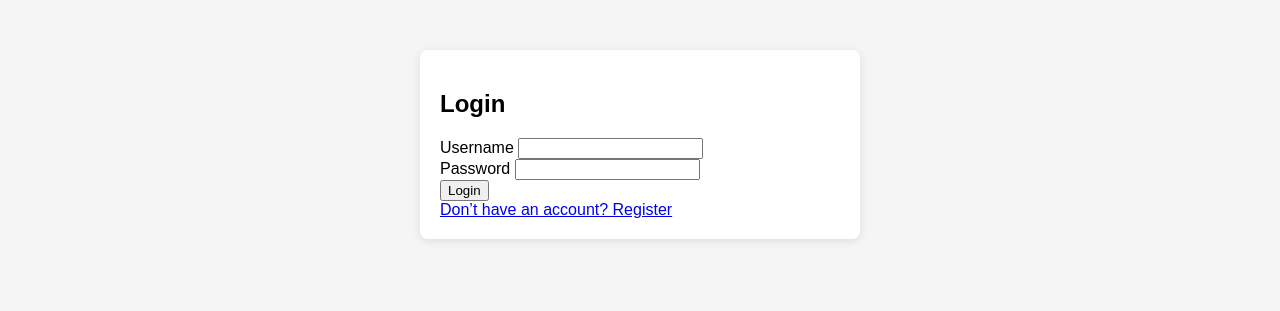
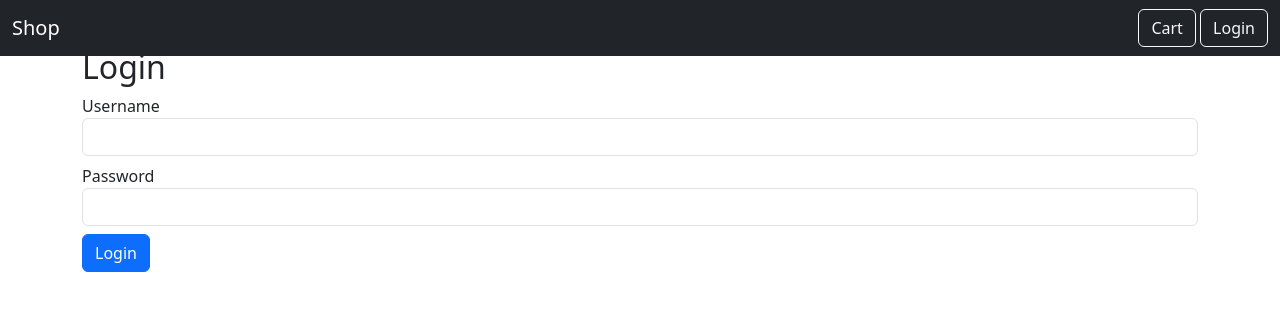
Before and after one commit to yogeshpenumur/AWS-CI-CD, a Flask app: page /login in a window 1280 px wide. Shown: the top 311 px of the page. Run offline with Flask 3, Linux system fonts and the light colour scheme; data comes from the database, SQL or seed files in the repository.

Commit message:
new application_v2

```diff
--- a/app.py
+++ b/app.py
@@ -1,33 +1,50 @@
-from flask import Flask, render_template, redirect, url_for, session, request, flash
-from models import db, User
-from forms import RegisterForm, LoginForm
-from werkzeug.security import generate_password_hash, check_password_hash
+from flask import Flask, render_template, redirect, url_for, request, session
+from models import db, Product, User, create_admin
+from forms import LoginForm
+from werkzeug.security import check_password_hash
 
 app = Flask(__name__)
-app.secret_key = 'your-secret-key'
-app.config['SQLALCHEMY_DATABASE_URI'] = 'sqlite:///users.db'
-app.config['SQLALCHEMY_TRACK_MODIFICATIONS'] = False
-
+app.secret_key = 'super-secret-key'
+app.config['SQLALCHEMY_DATABASE_URI'] = 'sqlite:///db.sqlite3'
 db.init_app(app)
 
-with app.app_context():
+@app.before_first_request
+def setup():
     db.create_all()
+    create_admin()
 
 @app.route('/')
 def index():
-    return redirect(url_for('login'))
+    products = Product.query.all()
+    return render_template('index.html', products=products)
 
-@app.route('/register', methods=['GET', 'POST'])
-def register():
-    form = RegisterForm()
-    if form.validate_on_submit():
-        hashed_password = generate_password_hash(form.password.data)
-        user = User(username=form.username.data, password=hashed_password)
-        db.session.add(user)
+@app.route('/admin', methods=['GET', 'POST'])
+def admin():
+    if 'role' not in session or session['role'] != 'admin':
+        return redirect(url_for('login'))
+
+    if request.method == 'POST':
+        name = request.form['name']
+        price = float(request.form['price'])
+        product = Product(name=name, price=price)
+        db.session.add(product)
         db.session.commit()
-        flash("Registration successful. Please login.")
-        return redirect(url_for('login'))
-    return render_template('register.html', form=form)
+    products = Product.query.all()
+    return render_template('admin.html', products=products)
+
+@app.route('/cart/add/<int:product_id>')
+def add_to_cart(product_id):
+    cart = session.get('cart', [])
+    cart.append(product_id)
+    session['cart'] = cart
+    return redirect(url_for('index'))
+
+@app.route('/cart')
+def cart():
+    cart = session.get('cart', [])
+    products = Product.query.filter(Product.id.in_(cart)).all()
+    total = sum(p.price for p in products)
+    return render_template('cart.html', products=products, total=total)
 
 @app.route('/login', methods=['GET', 'POST'])
 def login():
@@ -36,21 +53,14 @@ def login():
         user = User.query.filter_by(username=form.username.data).first()
         if user and check_password_hash(user.password, form.password.data):
             session['username'] = user.username
-            return redirect(url_for('dashboard'))
-        else:
-            flash('Invalid credentials')
+            session['role'] = user.role
+            return redirect(url_for('index'))
     return render_template('login.html', form=form)
-
-@app.route('/dashboard')
-def dashboard():
-    if 'username' not in session:
-        return redirect(url_for('login'))
-    return render_template('dashboard.html', username=session['username'])
 
 @app.route('/logout')
 def logout():
-    session.pop('username', None)
-    return redirect(url_for('login'))
+    session.clear()
+    return redirect(url_for('index'))
 
 if __name__ == '__main__':
-    app.run(debug=True, host='0.0.0.0', port=9111)
+    app.run(debug=True, port=9111)
--- a/forms.py
+++ b/forms.py
@@ -1,11 +1,6 @@
 from flask_wtf import FlaskForm
 from wtforms import StringField, PasswordField, SubmitField
-from wtforms.validators import DataRequired, Length
-
-class RegisterForm(FlaskForm):
-    username = StringField('Username', validators=[DataRequired(), Length(min=4)])
-    password = PasswordField('Password', validators=[DataRequired(), Length(min=6)])
-    submit = SubmitField('Register')
+from wtforms.validators import DataRequired
 
 class LoginForm(FlaskForm):
     username = StringField('Username', validators=[DataRequired()])
--- a/models.py
+++ b/models.py
@@ -1,8 +1,21 @@
 from flask_sqlalchemy import SQLAlchemy
+from werkzeug.security import generate_password_hash
 
 db = SQLAlchemy()
 
+class Product(db.Model):
+    id = db.Column(db.Integer, primary_key=True)
+    name = db.Column(db.String(100))
+    price = db.Column(db.Float)
+
 class User(db.Model):
     id = db.Column(db.Integer, primary_key=True)
-    username = db.Column(db.String(100), unique=True, nullable=False)
-    password = db.Column(db.String(200), nullable=False)
+    username = db.Column(db.String(100), unique=True)
+    password = db.Column(db.String(200))
+    role = db.Column(db.String(10))
+
+def create_admin():
+    if not User.query.filter_by(username='admin').first():
+        admin = User(username='admin', password=generate_password_hash('admin123'), role='admin')
+        db.session.add(admin)
+        db.session.commit()
--- a/requirements.txt
+++ b/requirements.txt
@@ -1,4 +1,5 @@
 Flask==2.3.2
-Flask-WTF==1.1.1
+Flask-WTF==1.2.1
 Flask-SQLAlchemy==3.1.1
-Werkzeug==2.3.6
+WTForms==3.1.1
+Werkzeug==2.3.7
--- a/static/style.css
+++ b/static/style.css
@@ -1,16 +1,19 @@
 body {
-    font-family: Arial, sans-serif;
-    background: #f5f5f5;
+    background: linear-gradient(to right, #00c6ff, #0072ff);
+    color: white;
+    font-family: 'Segoe UI', sans-serif;
+    padding-top: 60px;
 }
+
 .container {
-    max-width: 400px;
-    margin: auto;
-    background: white;
+    background-color: rgba(255, 255, 255, 0.1);
+    border-radius: 10px;
     padding: 20px;
-    margin-top: 50px;
-    border-radius: 8px;
-    box-shadow: 0 2px 10px rgba(0,0,0,0.1);
 }
-.flash {
-    color: red;
+
+.card {
+    background-color: rgba(0, 0, 0, 0.1);
+    color: white;
+    border: none;
+    box-shadow: 0 0 10px rgba(255, 255, 255, 0.1);
 }
--- a/templates/base.html
+++ b/templates/base.html
@@ -1,19 +1,28 @@
-<!doctype html>
+<!DOCTYPE html>
 <html lang="en">
 <head>
-    <title>{% block title %}Flask App{% endblock %}</title>
-    <link rel="stylesheet" href="{{ url_for('static', filename='style.css') }}">
+    <meta charset="UTF-8">
+    <title>{% block title %}Flask Shop{% endblock %}</title>
+    <link href="https://cdn.jsdelivr.net/npm/bootstrap@5.3.0/dist/css/bootstrap.min.css" rel="stylesheet">
+    <link rel="stylesheet" href="{{ url_for('static', filename='styles.css') }}">
 </head>
 <body>
-    <div class="container">
-        {% with messages = get_flashed_messages() %}
-            {% if messages %}
-                {% for msg in messages %}
-                    <p class="flash">{{ msg }}</p>
-                {% endfor %}
-            {% endif %}
-        {% endwith %}
-        {% block content %}{% endblock %}
+<nav class="navbar navbar-expand-lg navbar-dark bg-dark fixed-top">
+  <div class="container-fluid">
+    <a class="navbar-brand" href="/">Shop</a>
+    <div>
+        <a class="btn btn-outline-light" href="/cart">Cart</a>
+        {% if session.get('username') %}
+            <a class="btn btn-outline-light" href="/logout">Logout ({{ session['username'] }})</a>
+        {% else %}
+            <a class="btn btn-outline-light" href="/login">Login</a>
+        {% endif %}
     </div>
+  </div>
+</nav>
+
+<div class="container mt-5">
+    {% block content %}{% endblock %}
+</div>
 </body>
 </html>
--- a/templates/login.html
+++ b/templates/login.html
@@ -1,12 +1,13 @@
-{% extends 'base.html' %}
+{% extends "base.html" %}
 {% block title %}Login{% endblock %}
 {% block content %}
 <h2>Login</h2>
 <form method="POST">
     {{ form.hidden_tag() }}
-    {{ form.username.label }} {{ form.username }}<br>
-    {{ form.password.label }} {{ form.password }}<br>
-    {{ form.submit }}
+    {{ form.username.label }}
+    {{ form.username(class="form-control mb-2") }}
+    {{ form.password.label }}
+    {{ form.password(class="form-control mb-2") }}
+    {{ form.submit(class="btn btn-primary") }}
 </form>
-<a href="{{ url_for('register') }}">Don’t have an account? Register</a>
 {% endblock %}
```
Also changed, not shown: templates/admin.html (added, +18 -0 lines), templates/cart.html (added, +11 -0 lines), templates/dashboard.html (deleted, +0 -7 lines), templates/index.html (added, +18 -0 lines), templates/register.html (deleted, +0 -12 lines).
